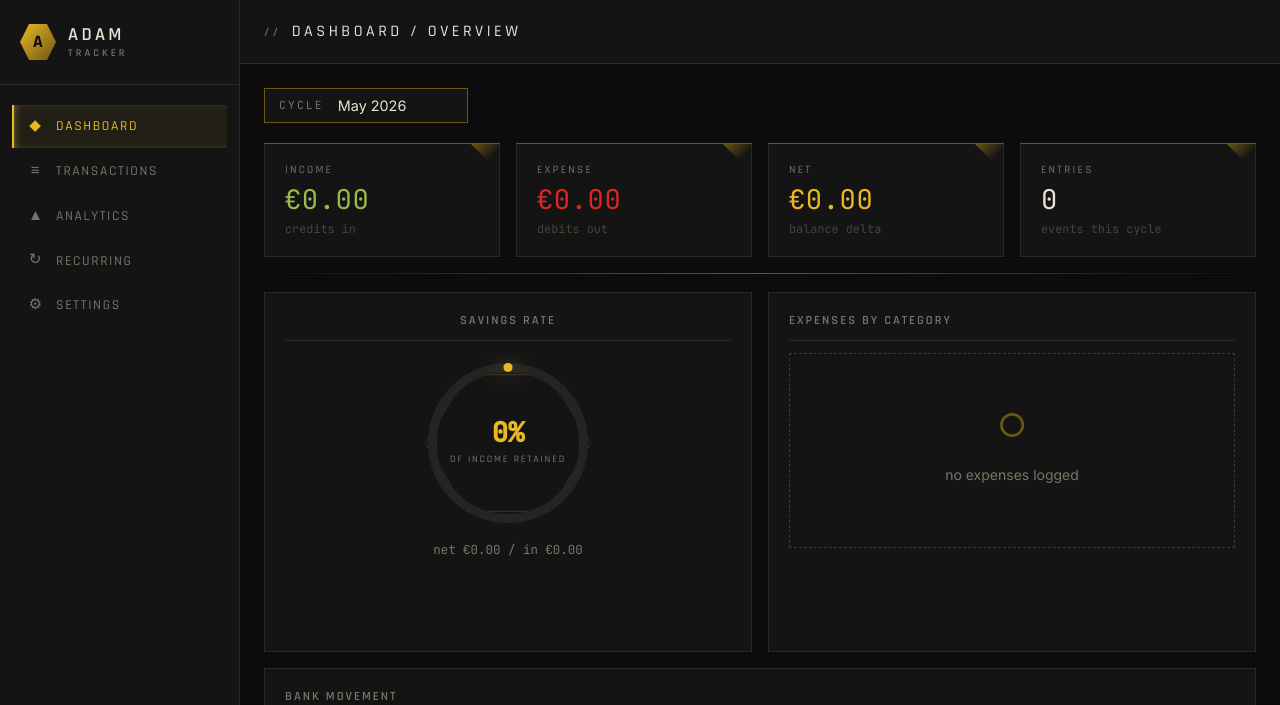
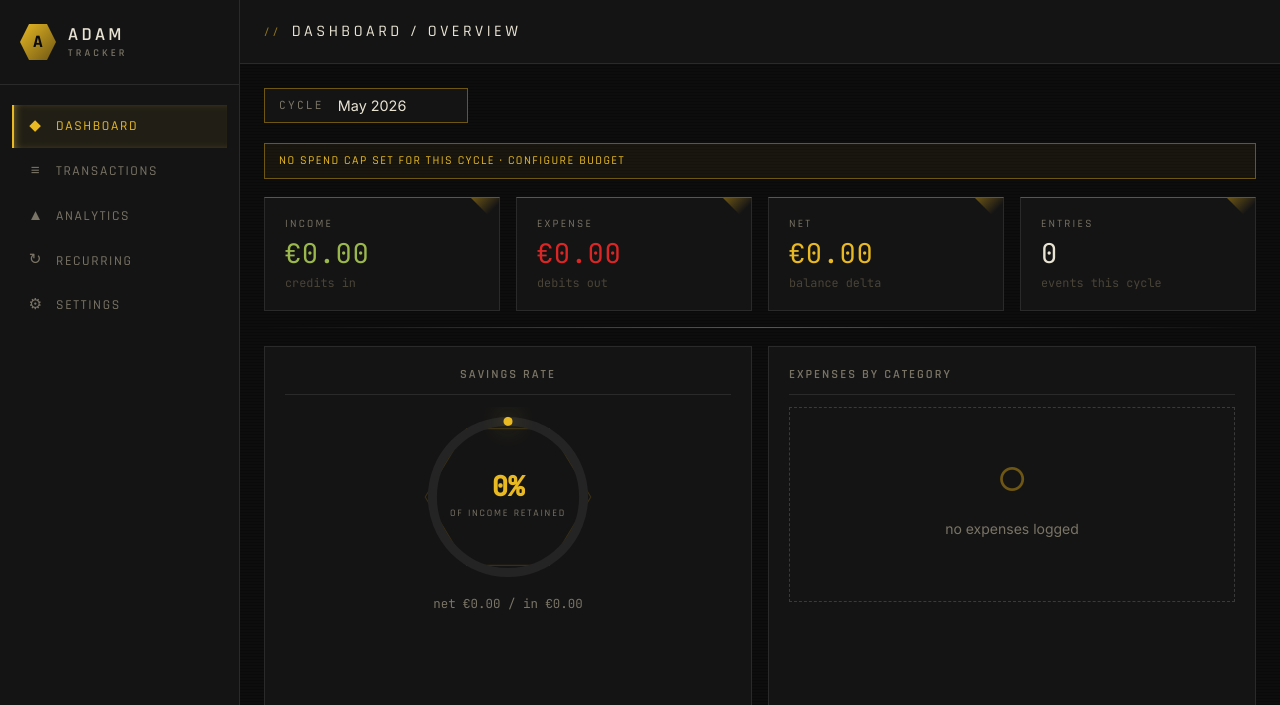
Before and after one commit to ARCANGEL0/Monex, a Django app: page / in a window 1280 px wide. Shown: the top 705 px of the page. Run offline with Django 5.2, Linux system fonts and the light colour scheme; the visitor is signed in with stand-in values (Sample User, id 1); data that the repository does not hold is empty.

Commit message:
budget warning

```diff
--- a/dashboard/views.py
+++ b/dashboard/views.py
@@ -4,7 +4,7 @@ from django.db.models import Sum
 from django.shortcuts import render
 
 from core.utils import month_bounds, month_options, selected_month
-from transactions.models import Transaction
+from transactions.models import Budget, Transaction
 
 CATEGORY_DONUT_TOP = 7
 OTHER_COLOR = "#7a7466"
@@ -39,7 +39,25 @@ def home(request):
         "gauge_pct": gauge_pct,
         "tx_count": tx_count,
         "chart_data": chart_data,
+        "budget": _budget_status(selected, expense),
     })
+
+
+def _budget_status(month, expense):
+    b = Budget.objects.filter(month=month).first()
+    if not b or not b.overall_cap:
+        return None
+    cap = b.overall_cap
+    pct = float(expense / cap * 100) if cap > 0 else 0
+    return {
+        "cap": cap,
+        "spent": expense,
+        "pct": pct,
+        "bar_width": min(100.0, pct),
+        "remaining": max(Decimal("0"), cap - expense),
+        "over": pct >= 100,
+        "warn": 80 <= pct < 100,
+    }
 
 
 def _by_category(qs):
--- a/templates/dashboard/home.html
+++ b/templates/dashboard/home.html
@@ -19,6 +19,39 @@
     </div>
   </div>
 </div>
+
+{% if budget %}
+  {% if budget.over %}
+    <div class="warn-bar">
+      over budget — {{ budget.pct|floatformat:0 }}% of €{{ budget.cap|floatformat:2|intcomma }} cap consumed
+    </div>
+  {% endif %}
+  <div class="card" style="margin-bottom:18px;">
+    <div class="card__header">
+      <h3 class="card__title">monthly cap</h3>
+      <span class="dim mono" style="font-size:0.8rem;">
+        €{{ budget.spent|floatformat:2|intcomma }} / €{{ budget.cap|floatformat:2|intcomma }}
+        <span class="{% if budget.over %}red{% elif budget.warn %}gold{% else %}dim{% endif %}">
+          ({{ budget.pct|floatformat:0 }}%)
+        </span>
+      </span>
+    </div>
+    <div class="progress {% if budget.over %}progress--over{% elif budget.warn %}progress--warn{% endif %}">
+      <div class="progress__fill" style="width: {{ budget.bar_width|floatformat:1 }}%;"></div>
+    </div>
+    <p class="dim mono" style="font-size:0.72rem;margin-top:8px;">
+      {% if budget.over %}
+        // overspent by €{{ budget.spent|floatformat:2 }} − €{{ budget.cap|floatformat:2 }} = <span class="red">€{{ budget.spent|floatformat:2 }}</span>
+      {% else %}
+        // €{{ budget.remaining|floatformat:2|intcomma }} remaining in cycle
+      {% endif %}
+    </p>
+  </div>
+{% else %}
+  <div class="info-bar" style="margin-bottom:18px;">
+    no spend cap set for this cycle · <a href="/settings/" class="gold">configure budget</a>
+  </div>
+{% endif %}
 
 <div class="grid grid--4">
   <div class="kpi">
```
